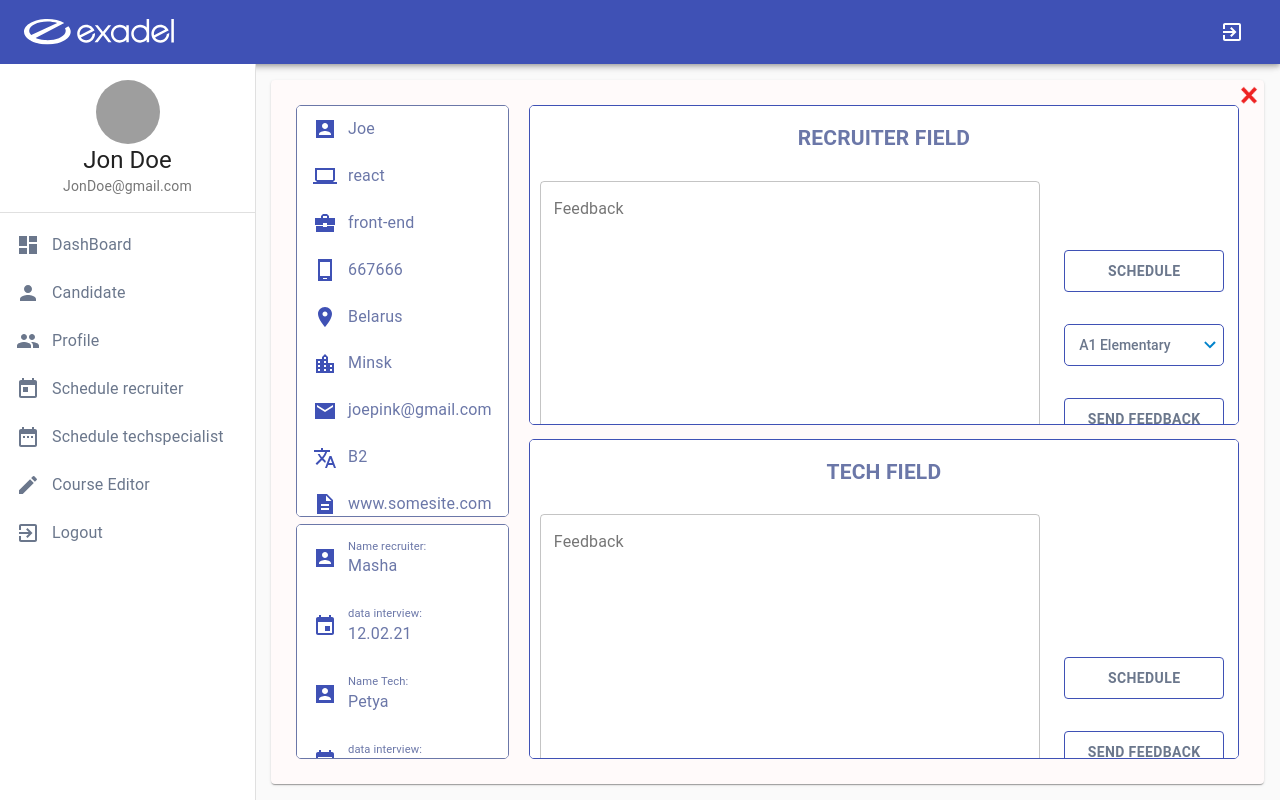
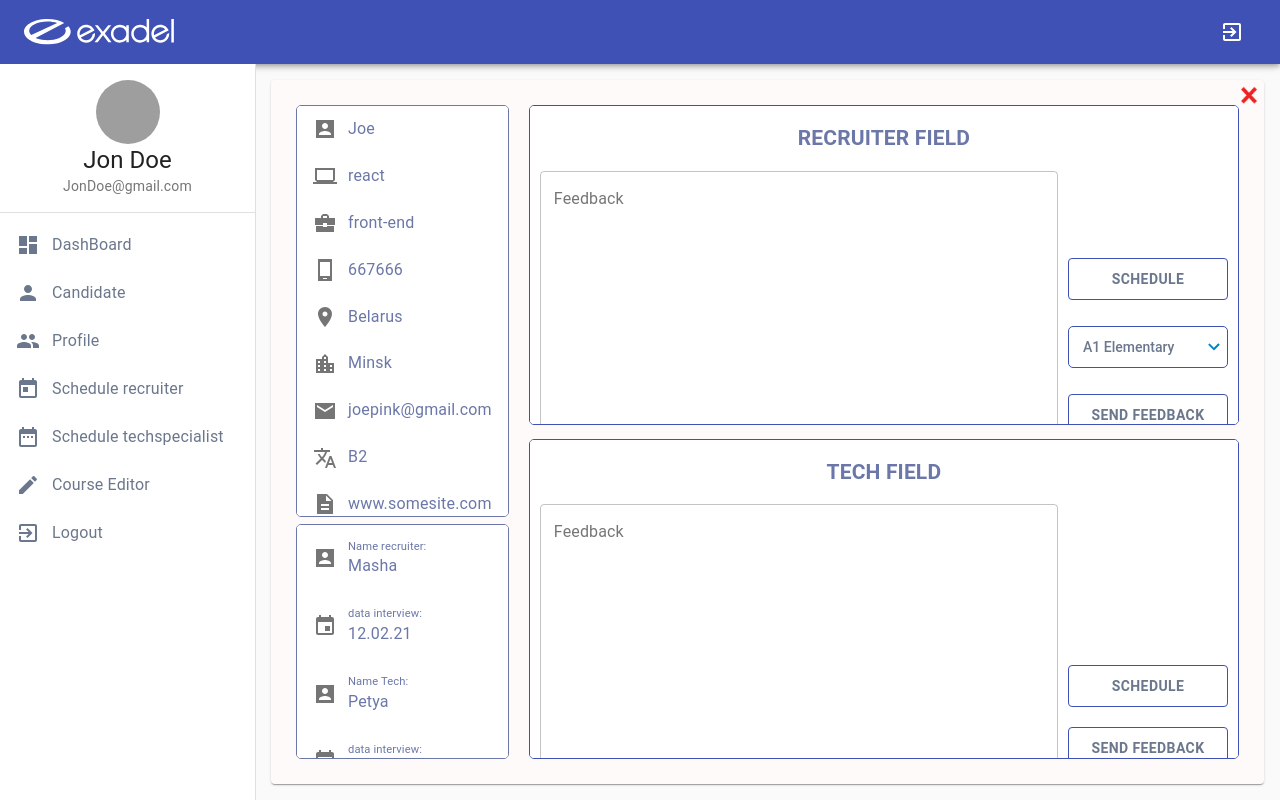
Before and after one commit to eugene-savko/recruitment-platform, a React (Create React App) app: page /profile in a window 1280 px wide. Built offline with nearby package versions, Linux system fonts and the light colour scheme; grey boxes are pictures that could not be loaded.

Commit message:
fix: Fix style for feedback container

```diff
--- a/src/app/pages/AdminPage/Profile/components/ButtonMaterial.ts
+++ b/src/app/pages/AdminPage/Profile/components/ButtonMaterial.ts
@@ -4,7 +4,7 @@ import Button from '@material-ui/core/Button';
 
 const ButtonMaterial = styled(Button)`
 	display: block;
-	margin: 16px auto;
+	margin: 10px auto;
 	background-color: #ffffff;
 	color: #6b778c;
 	height: 42px;
--- a/src/app/pages/AdminPage/Profile/components/ContainerBth.ts
+++ b/src/app/pages/AdminPage/Profile/components/ContainerBth.ts
@@ -4,7 +4,7 @@ const ContainerBth = styled.div`
 	display: flex;
 	flex-direction: column;
 	justify-content: flex-end;
-	width: 30%;
+	padding: 0 10px;
 `;
 
 export default ContainerBth;
--- a/src/app/pages/AdminPage/Profile/components/FeedbackField.ts
+++ b/src/app/pages/AdminPage/Profile/components/FeedbackField.ts
@@ -5,8 +5,8 @@ const FeedbackField = styled(TextField)`
 	& > div {
 		height: 100%;
 	}
-	width: 80%;
-	margin: 10px;
+	flex-grow: 1;
+	margin: 0px 0px 10px 10px;
 `;
 
 export default FeedbackField;
--- a/src/app/pages/AdminPage/Profile/components/ListItemIconCustom.ts
+++ b/src/app/pages/AdminPage/Profile/components/ListItemIconCustom.ts
@@ -3,7 +3,7 @@ import ListItemIcon from '@material-ui/core/ListItemIcon';
 
 const ListItemIconCustom = styled(ListItemIcon)`
 	min-width: 35px;
-	color: #3f51b5;
+	color: ##6b778c;
 `;
 
 export default ListItemIconCustom;
```
